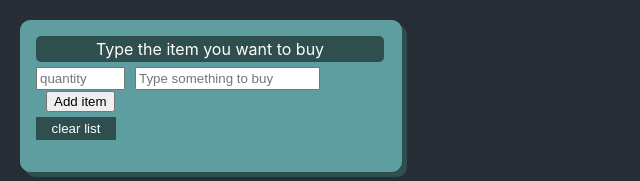
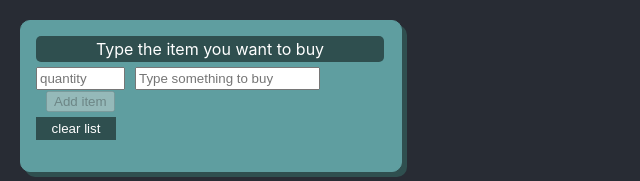
Before and after one commit to Alizada1353/powercoders, a React (Create React App) app in the folder shopping-react/: page / in a window 1280 px wide. Shown: the top 181 px of the page, without its empty margins (0-640 px from the left). Built offline with nearby package versions, Linux system fonts and the light colour scheme.

Commit message:
--- Disabling the add item button --

```diff
--- a/shopping-react/src/ItemInput.js
+++ b/shopping-react/src/ItemInput.js
@@ -25,6 +25,7 @@
           <input onChange={this.onQuantityChange} type="text" id="quantity" size="8" placeholder="quantity"/>
           <input onChange={this.onItemChange} type="text" id="item" placeholder="Type something to buy"/>
           <button onClick={() => this.props.onAddItem(this.state.item.trim(), this.state.quantity.trim())}
+                  disabled={this.state.item.trim() === ''}
                   id="add">Add item</button>
         </div>
     );
```
